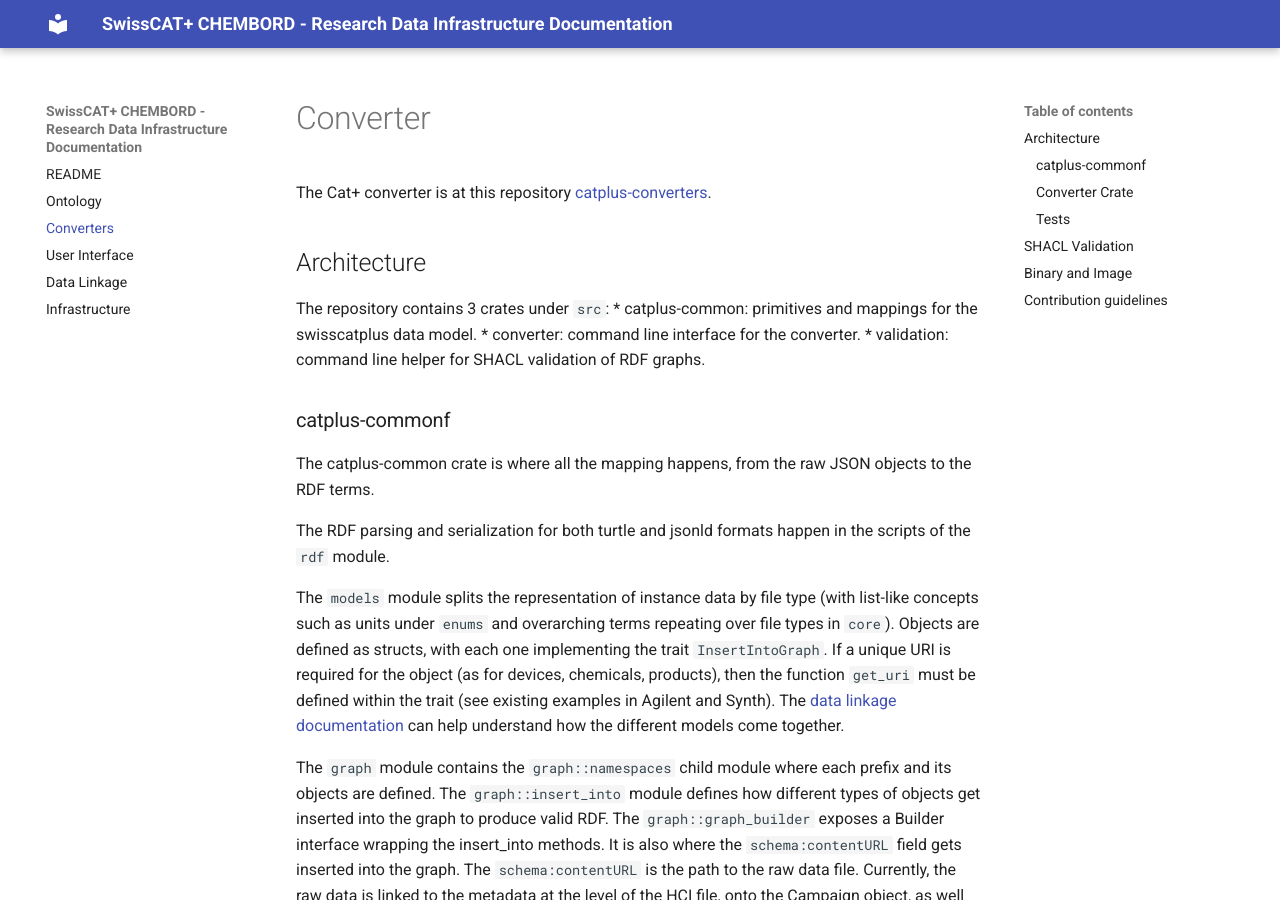
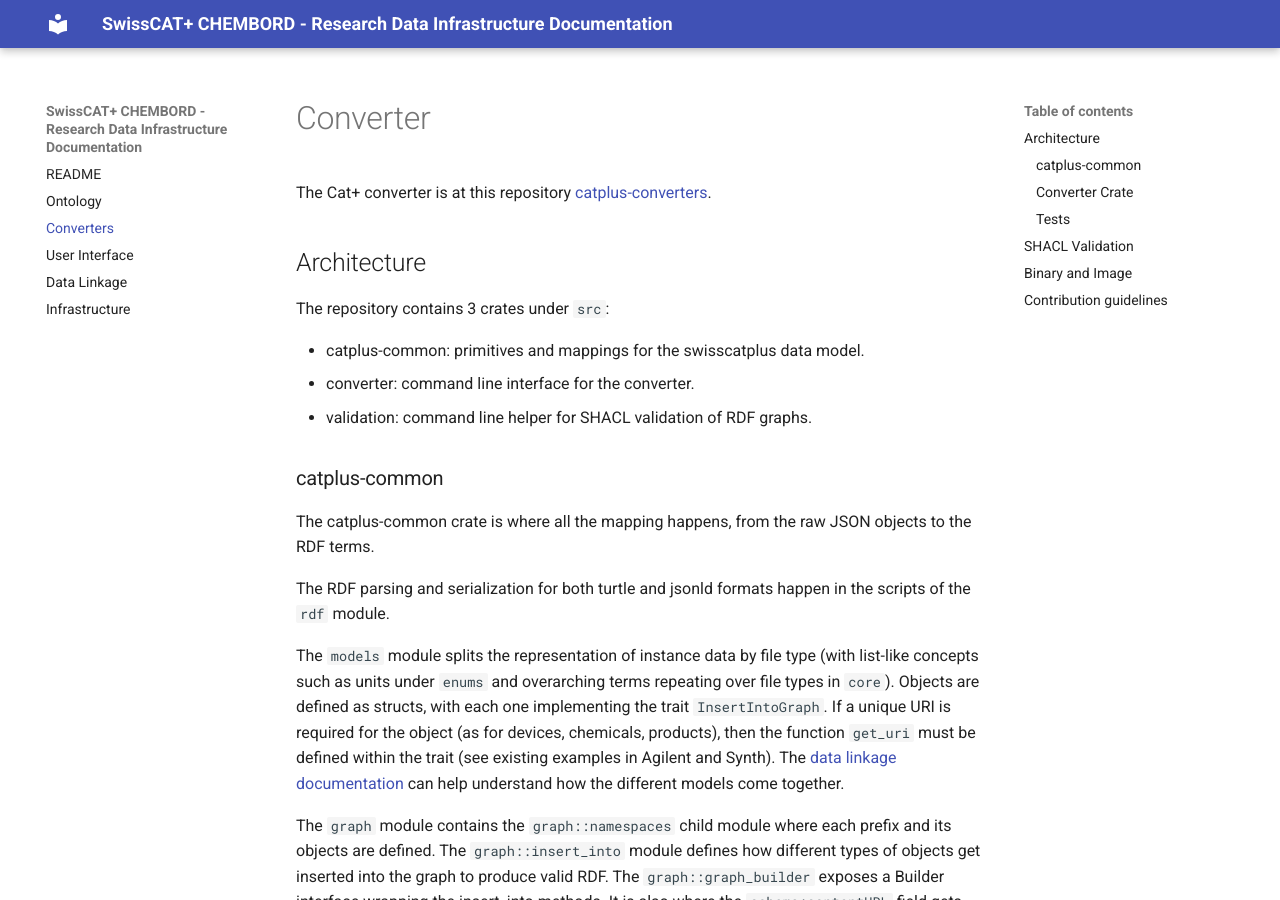
Before and after one commit to swisscatplus/catplus-docs, an MkDocs documentation site: the page built from docs/converters.md, in a window 1280 px wide and 900 px high. Built offline with MkDocs 1.6.1 and Material for MkDocs 9.7.7, drawn with Linux system fonts in a browser that asks for light colours.

Commit message:
chore: fix formatting

```diff
--- a/docs/converters.md
+++ b/docs/converters.md
@@ -3,11 +3,14 @@
 The Cat+ converter is at this repository [catplus-converters](https://github.com/sdsc-ordes/catplus-converters).
 
 ## Architecture
+
 The repository contains 3 crates under `src`:
+
 * catplus-common: primitives and mappings for the swisscatplus data model.
 * converter: command line interface for the converter.
 * validation: command line helper for SHACL validation of RDF graphs.
-### catplus-commonf
+
+### catplus-common
 
 The catplus-common crate is where all the mapping happens, from the raw JSON objects to the RDF terms.
 
```
